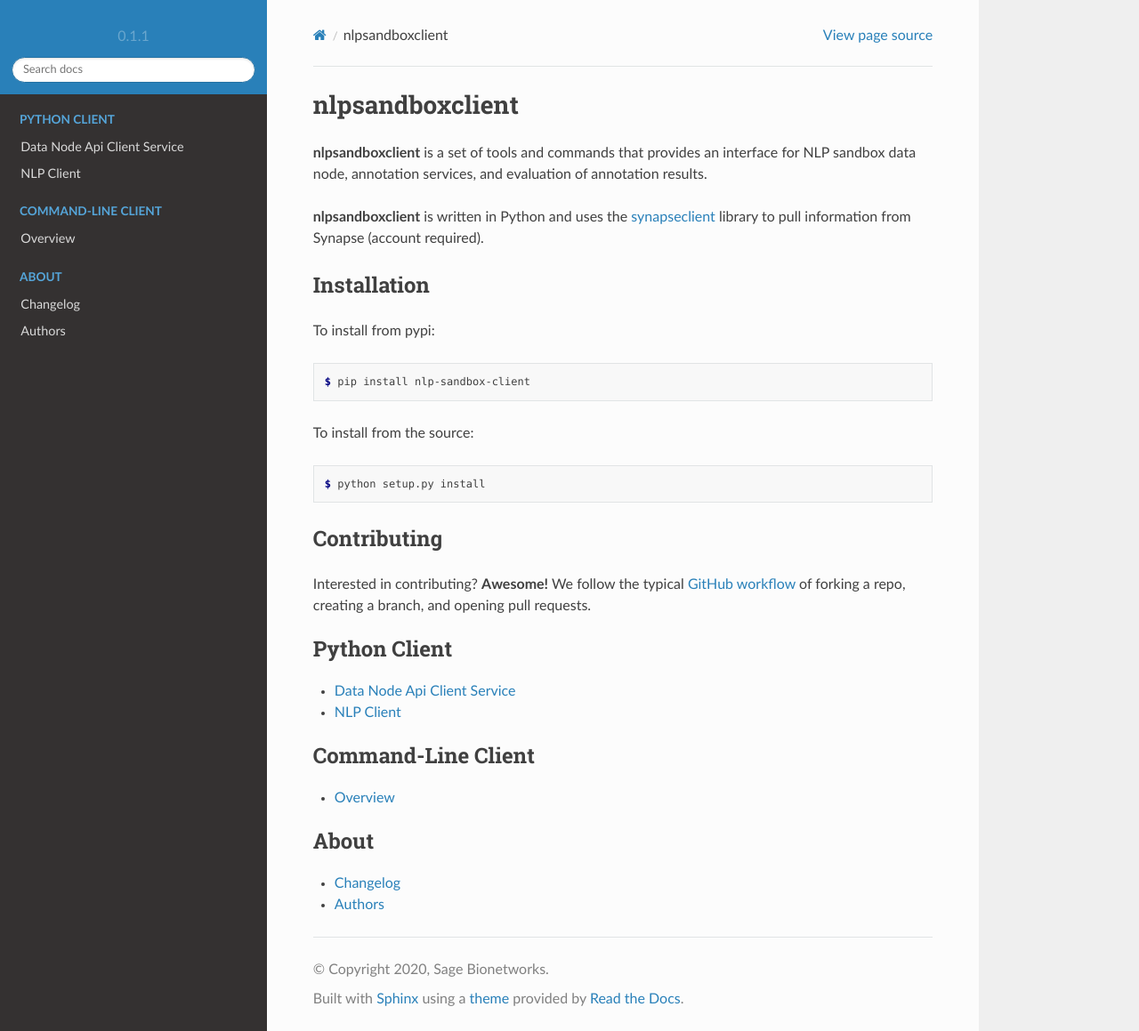
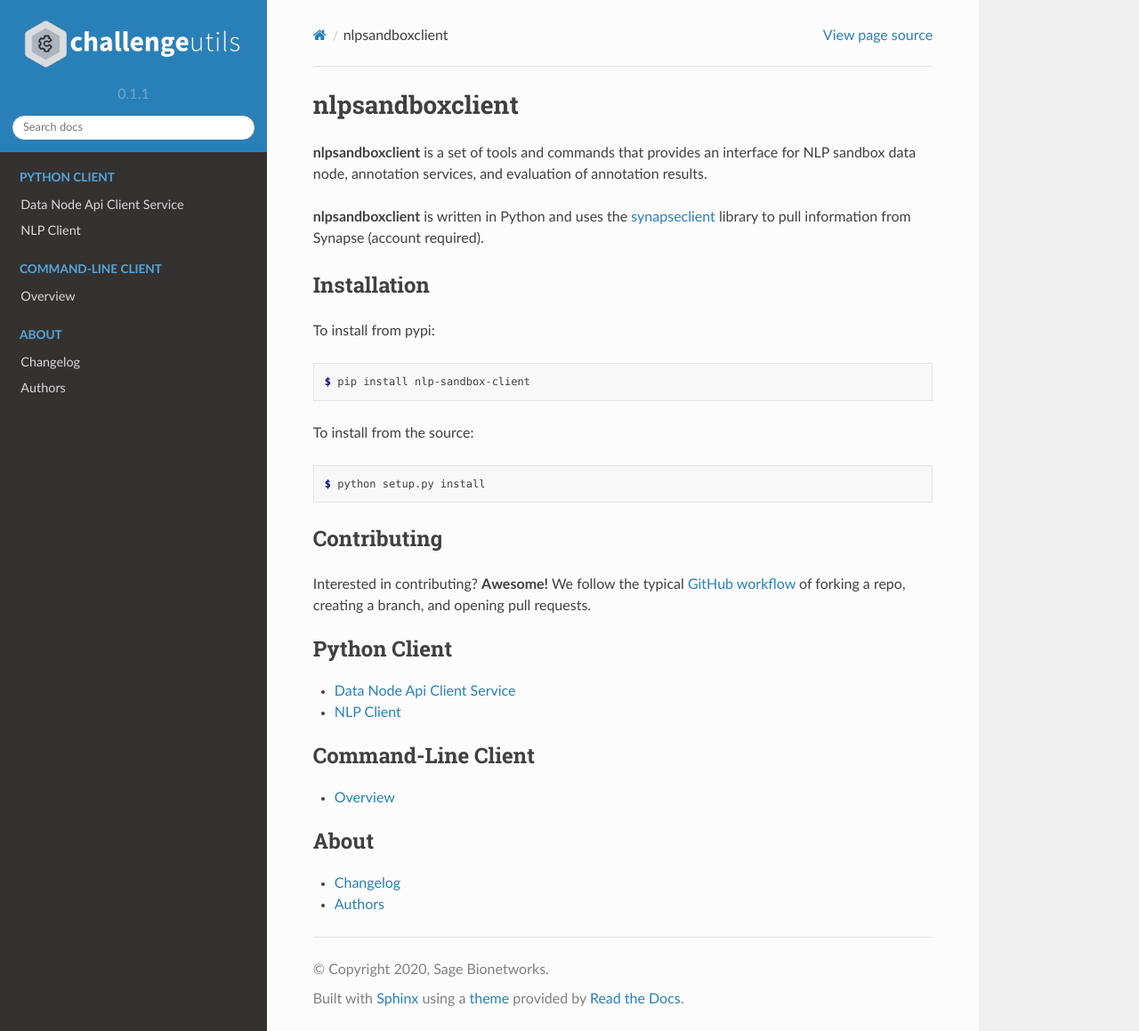
Before and after one commit to nlpsandbox/nlpsandbox-client, a Sphinx documentation site: the page built from docs/index.rst, in a window 1280 px wide and 1159 px high. Shown: the whole window at 89% size. Built offline with Sphinx 7.4.7 and the Read the Docs theme 2.0.0, drawn with Linux system fonts in a browser that asks for light colours.

Commit message:
ADd in logo

```diff
--- a/docs/conf.py
+++ b/docs/conf.py
@@ -83,7 +83,7 @@ pygments_style = 'default'
 #
 _ = [sphinx_rtd_theme]
 html_theme = 'sphinx_rtd_theme'
-html_logo = ''
+html_logo = 'static/logo.png'
 
 # Theme options are theme-specific and customize the look and feel of a theme
 # further.  For a list of options available for each theme, see the
```
Also changed, not shown: docs/static/logo.png (added).
